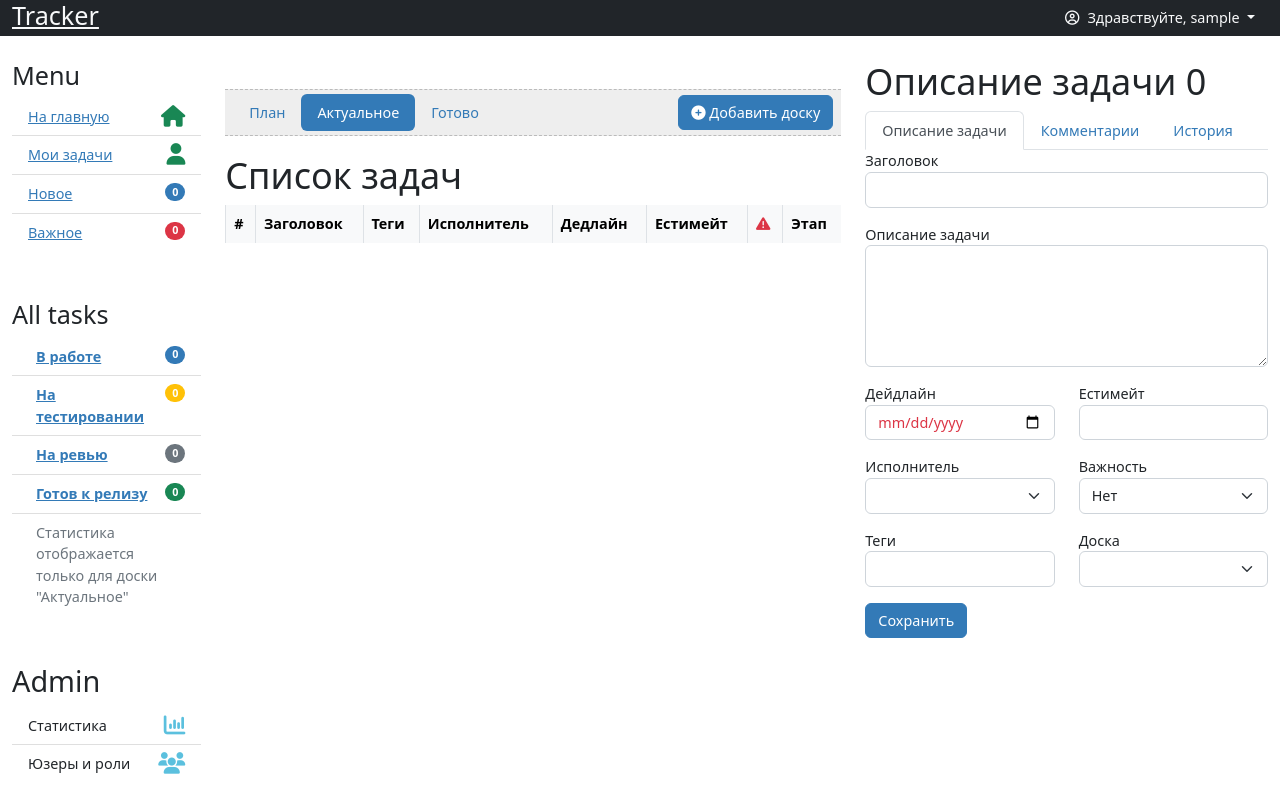
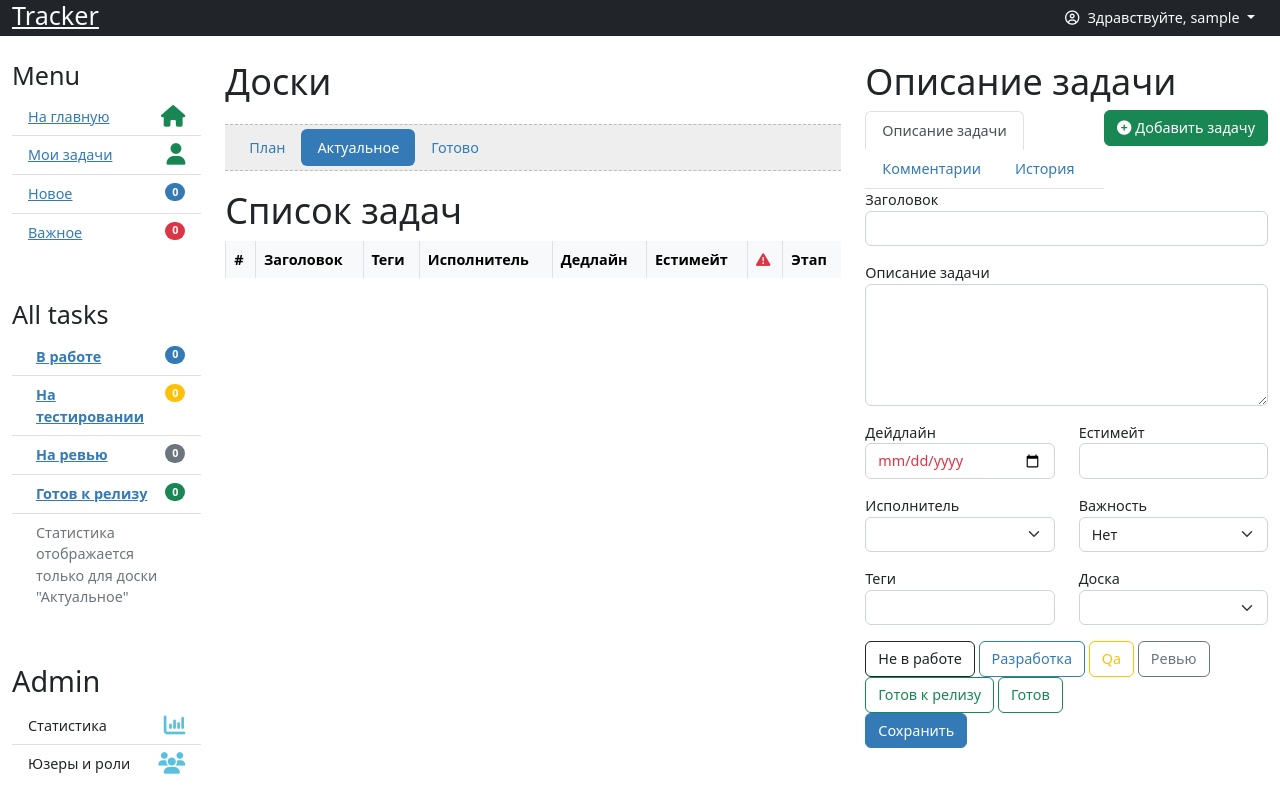
Before and after one commit to barsuk2/manage_prod, a Flask app: page / in a window 1280 px wide. Run offline with Flask 3, Linux system fonts and the light colour scheme; a user stored in the database is signed in; tables that the repository leaves empty hold one stand-in row (values such as "Sample post"); lists and menus that the app fills with data are empty; parts of the project's set-up code (start-up, migrations or seed data) failed here and were passed over; some libraries are stand-ins or nearby versions.

Commit message:
исправил несклько багов

```diff
--- a/app.py
+++ b/app.py
@@ -4,7 +4,7 @@ from manage import bp
 from core import db, login_manager
 from core import csrf
 from models import *
-from jinja_filter import *
+from jinja_filter import filters
 
 
 def create_app():
@@ -14,5 +14,6 @@ def create_app():
     csrf.init_app(app)
     login_manager.init_app(app)
     app.register_blueprint(bp)
-    app.add_template_filter(len_list)
+    for filter in filters:
+        app.add_template_filter(filter)
     return app
--- a/manage/views.py
+++ b/manage/views.py
@@ -1,16 +1,30 @@
 import time
 from datetime import datetime, date, timedelta
 
-import requests
 from flask import Blueprint, redirect, url_for, flash
-from flask import jsonify, render_template, abort, request
+from flask import render_template, abort, request
 from flask_login import login_required, login_user, logout_user, current_user
 
 from core import db
-from models import Task, Users, CommentsTask, History
+from models import Task, Users, History
 from manage.forms import TaskFormEdit, LoginForm, TaskCommentForm
 
 bp = Blueprint('/', __name__, url_prefix='/')
+
+
+def loging_stage_task(task, task_id, before_task=None):
+    qs = {}
+    if task.id != task_id:
+        qs = {'task_status': 'Created', 'title': task.title}
+    #     Добавляем новый
+    elif task.stage != before_task['stage']:
+        qs = {'task_status': 'Job'}
+    elif task.board == 'Complete':
+        qs = {'task_status': 'Complete'}
+
+    task_history = History(task_id=task.id, stage=task.stage, board=task.board, user_id=current_user.id, **qs)
+    db.session.add(task_history)
+    db.session.commit()
 
 
 @bp.route("/logout/")
@@ -27,7 +41,6 @@ def logout():
 @bp.route('/user/<int:user_id>/tasks/<int:task_id>', methods=('POST', 'GET'))
 @login_required
 def index(board_id=None, task_id=None, create_task=None, user_id=None):
-    task = Task()
     counter = {}
     history_task = []
     user = None
@@ -37,9 +50,11 @@ def index(board_id=None, task_id=None, create_task=None, user_id=None):
         board_id = 'Actual'
     if task_id:
         task = Task.query.get_or_404(task_id)
-        history_task = History.query.options(db.joinedload(History.user)).filter(History.task_id == task.id)\
+        history_task = History.query.options(db.joinedload(History.user)).filter(History.task_id == task.id) \
             .order_by(History.created.desc()).all()
-
+    else:
+        task = Task()
+    before_task = task.__dict__
     form = TaskFormEdit(obj=task)
     users = Users.query.all()
     form.user_id.choices = [(0, '')] + [(user.id, user.username) for user in users]
@@ -71,6 +86,7 @@ def index(board_id=None, task_id=None, create_task=None, user_id=None):
     if request.method == 'POST':
         # Костыль на случай, если не приходит юзер
         stage_before = task.stage
+
         if form.user_id.data == 0:
             form.user_id.data = None
 
@@ -88,30 +104,23 @@ def index(board_id=None, task_id=None, create_task=None, user_id=None):
         comments.append(form_comment)
         task.comments = comments
         form.populate_obj(task)
+
         if user_id:
             task.user_id = current_user.id
+            query_string = {'user_id': user_id, 'task_id': task_id}
+        else:
+            query_string = {'board_id': board_id, 'task_id': task_id}
         # Удаление задачи: Задача физически не удаляется, а переноситься на доску готово
         if task.stage == 'Done':
             task.board = 'Complete'
             query_string = {'user_id': user_id}
-        else:
-            query_string = {'user_id': user_id, 'task_id': task_id}
+        db.session.add(task)
+        db.session.commit()
+        loging_stage_task(task, task_id, before_task)
 
-        db.session.add(task)
-        db.session.flush()
-        # todo сделать функцию логирования - добавления записей в history
-        if not task.stage:
-            task_status = 'Created'
-            db.session.add(History(task_id=task.id, stage=task.stage, board=task.board, user_id=current_user.id,
-                                   task_status=task_status, title=task.title))
-        else:
-            if task.stage != stage_before:
-                db.session.add(History(task_id=task.id, stage=task.stage, board=task.board, user_id=current_user.id,
-                                       ))
-        db.session.commit()
         return redirect(url_for('.index', **query_string))
     return render_template('index.html', tasks=tasks, form=form, task=task, counter=counter,
-                           history_task=history_task, user=user, filter={'filter': filter})
+                           history_task=history_task, user=user, filter=filter)
 
 
 @bp.route('/login/', methods=['GET', 'POST'])
@@ -121,7 +130,7 @@ def login():
         name = form.name.data
         password = form.password.data
         remember_my = form.remember_my.data
-        user = Users.query.filter(Users.username == name).first()
+        user = Users.query.filter(Users.email == name).first()
         if not user or not user.check_password(password):
             flash('Логин/Пароль не найден', 'danger')
         else:
@@ -135,17 +144,15 @@ def login():
 @bp.route('/delete_task/<int:user_id>/<int:task_id>', methods=('POST',))
 @login_required
 def del_task(task_id, user_id=None, board_id=None):
-
     task = Task.query.get_or_404(task_id)
     db.session.delete(task)
-    # todo сделать функцию логирования - добавления записей в history
     db.session.add(History(task_id=task.id, stage=task.stage, board=task.board, user_id=current_user.id,
-                           task_status='Deleted', title=task.title))
+                           task_status='Deleted'))
     db.session.commit()
     if user_id:
         qs = {'user_id': user_id}
     else:
-        qs = {'board_id': board_id, 'task_id': task_id}
+        qs = {'board_id': board_id}
     return redirect(url_for('.index', **qs))
 
 
--- a/models/models.py
+++ b/models/models.py
@@ -49,14 +49,14 @@ class Task(db.Model):
     BOARDS = OrderedDict(
         [('Plans', 'В планах'), ('Actual', 'Актуальные'), ('Pause', 'На паузе'), ('Complete', 'Готовые')])
     STATUS = ('Job', 'Pause', 'Complete', 'Project', 'Delete', 'Created', 'Deleted')
-    STAGE = ('Dev', 'Qa', 'Review', 'Release', 'Done')
+    STAGE = ('Dev', 'Qa', 'Review', 'Release', 'Done', 'Not_started')
     IMPORTANCE = {'high': 'Высокая', 'medium': 'Средняя', 'normal': 'Обычная', 'low': 'Низкая'}
 
     id = db.Column(db.Integer, primary_key=True)
     parent_id = db.Column(db.Integer, nullable=True)
     board = db.Column(db.Enum(*list(BOARDS.keys()), name='board'), nullable=False)
     task_status = db.Column(db.Enum(*STATUS, name='task_status'))
-    stage = db.Column(db.Enum(*STAGE, name='stage'))
+    stage = db.Column(db.Enum(*STAGE, name='stage'), default='Not_started', server_default='Not_started')
     created = db.Column(db.DateTime(timezone=True), server_default=db.text('now()'), nullable=False)
     deadline = db.Column(db.DateTime(timezone=True), nullable=True)
     estimate = db.Column(db.Float, nullable=True)
--- a/templates/base.html
+++ b/templates/base.html
@@ -5,6 +5,7 @@
     <link rel="stylesheet" href="https://cdnjs.cloudflare.com/ajax/libs/font-awesome/4.7.0/css/font-awesome.min.css">
     <link href="//netdna.bootstrapcdn.com/font-awesome/3.2.1/css/font-awesome.css" rel="stylesheet">
     <link rel="stylesheet" href="/static/bootstrap-5.2.2/bootstrap.css"  type="text/css" />
+    <link rel="icon" type="image/png" href="/static/favicon.ico" sizes="16x16">
     <script src="/static/bootstrap-5.2.2/bootstrap.bundle.min.js" integrity="sha384-OERcA2EqjJCMA+/3y+gxIOqMEjwtxJY7qPCqsdltbNJuaOe923+mo//f6V8Qbsw3" crossorigin="anonymous"></script>
     <script src="https://code.jquery.com/jquery-3.3.1.min.js"></script>
     <style>
@@ -92,7 +93,7 @@ a:hover{
                     <i class="fa fa-user-circle-o mx-2 "></i>Здравствуйте, {{ current_user.username }}
                 </button>
                 <ul class="dropdown-menu" aria-labelledby="dropdownMenuButton1">
-                    <li><a class="dropdown-item" href="{{ url_for('.index', user_id=current_user.id) }}">Мои задачи</a></li>
+                    <li><a class="dropdown-item" href="">Мои задачи</a></li>
                     <li><hr class="dropdown-divider"></li>
                     <li><a href="{{ url_for('.logout') }}" class="btn">Logout</a></li>
                 </ul>
--- a/templates/index.html
+++ b/templates/index.html
@@ -2,6 +2,16 @@
 {% set page = request.view_args.get('board_id') or 'Actual' %}
 {% set task_id = request.view_args.get('task_id') or 0 %}
 {% set user_id = request.view_args.get('user_id') or 0 %}
+
+{% set qs = {'board_id': page} %}
+
+{% if user_id == 0 %}
+{% set qs = {'board_id': page, 'task_id': task_id} %}
+{% else %}
+{% set qs = {'user_id': user_id, 'task_id': task_id, 'filter': filter} %}
+{% endif %}
+{#{% set qs = qs.update(filter) %}#}
+
 
 
 {% block body %}
@@ -11,15 +21,9 @@
 
     {# Список задач #}
     <div class="col-6">
-
-            {% include 'nav.html' %}
-
-        {% if not user %}
-            <h1>Список задач</h1>
-            {#            <div class="row table-filters">Фильтры</div>#}
-        {% else %}
-            <h1>Мои задачи</h1>
-        {% endif %}
+    <h1>Доски</h1>
+        {% include 'nav.html' %}
+        <h1>{{ 'Список задач' if not user else 'Мои задачи'}} </h1>
         <table class="table table-borderless">
             <thead class="table-light">
             <tr>
@@ -41,8 +45,14 @@
                 <tr class="{{ active }}" id="task" style="--bs-bg-opacity: .1;">
                     <td class="col-auto" id="id">{{ loop.index }}</td>
                     <td class="border-start d-none" id="task_id">{{ task.id }}</td>
-                    <td class="border-start d-flex justify-content-between align-items-start"><a class=""
-                            href="{{ url_for('.index', user_id=user_id, task_id=task.id, **filter) }}">{{ task.title }} </a><span class="badge bg-secondary rounded-pill" title="количество комментов">{{ task.comments|len_list or '' }}</span>
+                    {% if user_id == 0 %}
+                    {% set qs = {'board_id': page, 'task_id': task.id, 'filter': filter} %}
+                    {% else %}
+                    {% set qs = {'user_id': user_id, 'task_id': task.id, 'filter': filter} %}
+                    {% endif %}
+
+                    <td class="border-start d-flex justify-content-between align-items-start"><a href="{{ url_for('.index', **qs) }}">
+                            {{ task.title }} </a><span class="badge bg-secondary rounded-pill" title="количество комментов">{{ task.comments|len_list or '' }}</span>
                     </td>
                     <td class="border-start fs-6">{{ task.tags or '' }}</td>
                     <td class="border-start">{{ task.user.username or '' }}</td>
@@ -52,12 +62,16 @@
                     <td class="border-start text-nowrap">{{ icon_stage(task.stage) }}</td>
                 </tr>
             {% endfor %}
-
         </table>
     </div>
     {# Описание задачи #}
+
     <div class="col-4">
-        <h1>Описание задачи {{ task_id }}</h1>
+        <h1 class="">Описание задачи{{ task_id if task_id != 0 }}
+        <div class="float-end">
+        <a class="btn btn-success text-end" id='add_task' href="{{ url_for('.index',board_id=page, create_task=True) }}"><i class="fa fa-plus-circle" aria-hidden="true"></i> Добавить задачу</a>
+        </div>
+        </h1>
         <ul class="nav nav-tabs nav-task">
             <li class="nav-item">
                 <a class="nav-link active" aria-current="page" href="#" id="manage">Описание задачи</a>
@@ -68,10 +82,10 @@
             <li class="nav-item">
                 <a class="nav-link" href="#" id="history">История</a>
             </li>
+            <li>
 
         </ul>
-        <form class="" id="task_desc" action="{{ url_for('.index', user_id=user_id, task_id=task_id, **filter) }}"
-              method="post">
+        <form class="" id="task_desc" action="{{ url_for('.index', **qs) }}" method="post">
             {{ form.csrf_token() }}
             <div class="task manage">
                 <label class="control-label" for="title">Заголовок</label>
@@ -109,36 +123,34 @@
                     </div>
                 </div>
                 <div class="row justify-content-between">
-                    {% if user %}
+                        <div class="col-auto">
+                            <input type="radio" class="btn-check" name="stage" id="reset" autocomplete="off"
+                                   value="Not_started">
+                            <label class="btn btn-outline-dark" for="reset">Не в работе</label>
 
-                        <div class="col-auto">
-                            <input type="radio" class="btn-check" name="stage" id="dev-job" autocomplete="off"
+                            <input type="radio" class="btn-check" name="stage" id="dev" autocomplete="off"
                                    value="Dev">
-                            <label class="btn btn-outline-primary" for="dev-job">Разработка</label>
-                            <input type="radio" class="btn-check" name="stage" id="dev-pause" autocomplete="off"
+                            <label class="btn btn-outline-primary" for="dev">Разработка</label>
+
+                            <input type="radio" class="btn-check" name="stage" id="Qa" autocomplete="off"
                                    value="Qa">
-                            <label class="btn btn-outline-warning" for="dev-pause">Qa</label>
-                            <input type="radio" class="btn-check" name="stage" id="dev-continue" autocomplete="off"
+                            <label class="btn btn-outline-warning" for="Qa">Qa</label>
+                            <input type="radio" class="btn-check" name="stage" id="Review" autocomplete="off"
                                    value="Review">
-                            <label class="btn btn-outline-secondary" for="dev-continue">Ревью</label>
-                            <input type="radio" class="btn-check" name="stage" id="qa-start" autocomplete="off"
+                            <label class="btn btn-outline-secondary" for="Review">Ревью</label>
+
+                            <input type="radio" class="btn-check" name="stage" id="Release" autocomplete="off"
                                    value="Release">
-                            <label class="btn btn-outline-success" for="qa-start">Готов к релизу</label>
-                            <input type="radio" class="btn-check" name="stage" id="qa-pause" autocomplete="off"
+                            <label class="btn btn-outline-success" for="Release">Готов к релизу</label>
+
+                            <input type="radio" class="btn-check" name="stage" id="Done" autocomplete="off"
                                    value="Done">
-                            <label class="btn btn-outline-success" for="qa-pause">Готов</label>
+                            <label class="btn btn-outline-success" for="Done">Готов</label>
                         </div>
-
-                    {% endif %}
-
                     <div class="col-auto">
                         <button type="submit" class="btn btn-primary">Сохранить</button>
                          {% if task_id !=0 %}
                          <a href="#modal-delete" data-bs-toggle="modal" class="btn btn-outline-danger">Удалить задачу</a>
-
-
-
-
                     </div>
                             <span class="text-muted my-2">Не забывай выставлять нужный этап для задачи</span>
 {% endif %}
@@ -175,7 +187,7 @@
             </ul>
         </div>
     </div>
-    <form method="post" action="{{ url_for('.del_task', board_id=page, task_id=task_id, user_id=user_id) }} ">
+    <form method="post" action="{{ url_for('.del_task', **qs) }} ">
             <input type="hidden" name="csrf_token" value="{{ csrf_token() }}">
             <div class="modal" id="modal-delete">
                 <div class="modal-dialog">
@@ -185,11 +197,11 @@
                             <button type="button" class="btn-close" data-bs-dismiss="modal"></button>
                         </div>
                         <div class="modal-body">
-                            Задача будет удалена на совсем. лог появится в таблице 'history'
+                            Задача будет удалена на совсем. Запись появится в таблице 'history'
                         </div>
                         <div class="modal-footer">
-                            <button type="submit" class="btn btn-danger">Да</button>
-                            <button type="button" class="btn btn-default" data-bs-dismiss="modal">Отмена</button>
+                            <button type="submit" class="btn btn-danger">Удалить</button>
+                            <button type="button" class="btn btn-outline-secondary" data-bs-dismiss="modal">Отмена</button>
                         </div>
                     </div>
                 </div>
--- a/templates/menu.html
+++ b/templates/menu.html
@@ -3,8 +3,7 @@
             <ul class="list-group list-group-flush">
                 <li class="list-group-item d-flex justify-content-between align-items-start"><a class="" href="{{ url_for('.index') }}">На главную</a><i class="fa fs-4 fa-home d-flex text-success" aria-hidden="true"></i>
                 </li>
-
-                <li class="list-group-item d-flex justify-content-between"><a href="{{ url_for('.index', user_id=current_user.id) }}">Мои задачи</a>
+                <li class="list-group-item d-flex justify-content-between"><a class="" href="{{ url_for('.index', user_id=current_user.id) }}">Мои задачи</a>
                 <i class="fa fs-4 fa-user d-flex text-success" aria-hidden="true"></i>
                 </li>
                 <li class="list-group-item d-flex justify-content-between align-items-start"><a href="{{ url_for('.index', user_id=user_id, filter='new') }}">Новое</a><span class="badge bg-primary rounded-pill">{{counter.new }}</span>
--- a/templates/nav.html
+++ b/templates/nav.html
@@ -1,5 +1,5 @@
 
-<nav class="navbar navbar-expand-lg mt-3">
+<nav class="navbar navbar-expand-lg">
     <div class="container-fluid table-filters">
         <ul class="nav nav-pills ">
             <li class="nav-item">
@@ -17,6 +17,6 @@
 
             </li>
         </ul>
-        <a class="btn btn-primary" id='add_task' href="{{ url_for('.index',board_id=page, create_task=True) }}"><i class="fa fa-plus-circle" aria-hidden="true"></i> Добавить доску</a>
+{#        <a class="btn btn-primary" id='add_task' href="{{ url_for('.index',board_id=page, create_task=True) }}"><i class="fa fa-plus-circle" aria-hidden="true"></i> Добавить доску</a>#}
     </div>
 </nav>
```
Also changed, not shown: alembic/versions/2023_05_05_1520-6ffe3d28608d_edit_task_stage.py (added, +28 -0 lines), alembic/versions/2023_05_05_1521-42602044fd79_edit_task_stage_2.py (added, +28 -0 lines), jinja_filter.py (+10 -1 lines), static/favicon.ico (added).
